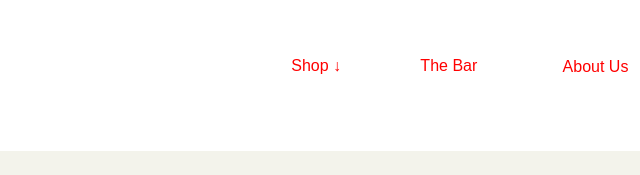
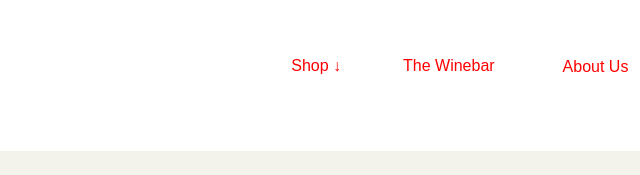
Before and after one commit to idakrahl/pompette, an Astro site: page / in a window 1280 px wide. Shown: the top 175 px of the page, 538-1178 px from the left. Built offline with nearby package versions, Linux system fonts and the light colour scheme; Astro itself is replaced by a stand-in of ours; a web font is replaced by a local one.

Commit message:
ændringer

```diff
--- a/src/components/Header.astro
+++ b/src/components/Header.astro
@@ -13,7 +13,7 @@
       </div>
     </li>
     <li class="nav-item">
-      <a href="/thebar">The Bar</a>
+      <a href="/thebar">The Winebar</a>
     </li>
     <li class="nav-item">
       <div class="dropdown">
```
